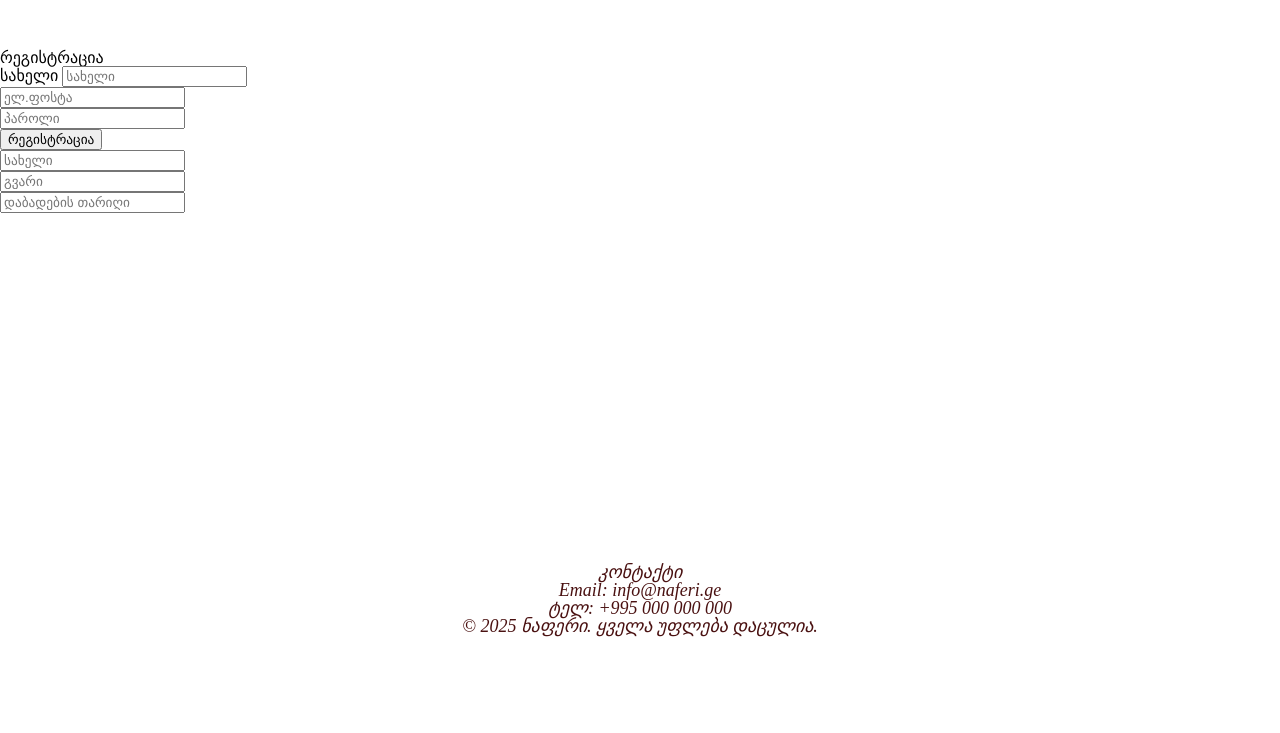
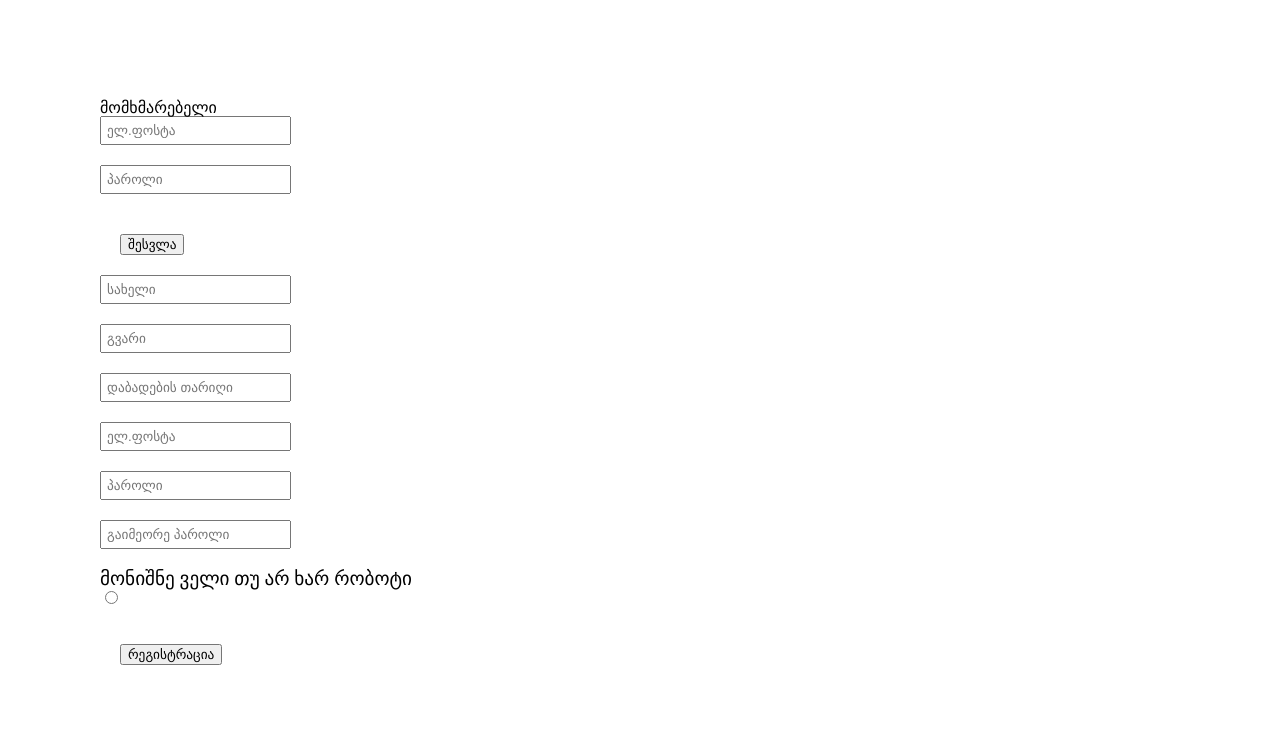
Before and after one commit to shavliashvilinina-coder/New-Project, a plain HTML site: page contact.html in a window 1280 px wide. Shown: the part 219-952 px from the top of the page. Before the commit the page ends 904 px from the top, so only its background shows below. Drawn offline with Linux system fonts and the light colour scheme.

Commit message:
add contact.html

```diff
--- a/contact.html
+++ b/contact.html
@@ -9,7 +9,7 @@
     <link rel="stylesheet" href="./responsiv.css">
 
 </head>
-<header class="header_catalog">
+<header class="header_contact">
     <div class="brand">
       <img src="./logo/Classic-Wine-Brand-SVG-Vector-Logo-.svg" alt="logo" />
       <h1 class="logo">ნაფერი</h1>
@@ -21,25 +21,44 @@
 
     <!-- <img src="./img/Petit_guide_du_vin_blanc_et_de_ses_specificites.jpg" alt=""> -->
     <div class="modal-content">
-<form action="">
-    <h2>რეგისტრაცია</h2>
+<form action="registration">
+    <h2>მომხმარებელი</h2>
       <div>
-        <label for="">სახელი</label>
-        <input type="text" placeholder="სახელი" id="regName"></div>
+
+        <!-- <input type="text" placeholder="სახელი" id="regName"></div> -->
     <!--  დავამატო გვარის, დაბ.თარიღი,და დანარჩენი  ინფუთებიც (თემატურად)-->
 
       <div><input type="email" placeholder="ელ.ფოსტა" id="regEmail"></div>
 
       <div class="password"><input type="password" placeholder="პაროლი" id="regPassword"></div>
 
-      <div class="registerUser"><button onclick="registerUser()">რეგისტრაცია</button></div>
+      <div class="Login"><button onclick="(login)">შესვლა</button></div>
+
+
 
     <div class="name"><input type="name" placeholder="სახელი" id="regname"></div>
 
     <div class="surname" ><input type="surname" placeholder="გვარი" id="regsurname"></div>
 
 
-    <div class="dateofbirth"><input type="dateofbirth" placeholder="დაბადების თარიღი" id="regdateofbirth"></div>
+
+    <div class="data"><input type="data" placeholder="დაბადების თარიღი" id="data"></div>
+
+     <div><input type="email" placeholder="ელ.ფოსტა" id="regEmail"></div>
+
+      <div class="password"><input type="password" placeholder="პაროლი" id="regPassword"></div>
+
+      <div class="password"><input type="password" placeholder="გაიმეორე პაროლი" id="regPassword"></div>
+
+
+
+    <div class="acept">
+      <p>მონიშნე ველი თუ არ ხარ რობოტი</p>
+ <div class="radio"><input type="radio" placeholder="არ ვარ რობოტი"></div>
+    </div>
+
+
+    <div class="registerUser"><button onclick="registerUser()">რეგისტრაცია</button></div>
 </form>
 
   </div>
--- a/responsiv.css
+++ b/responsiv.css
@@ -19,3 +19,12 @@
         display: none;
     }
  }
+ .modal-content
+    input, label {
+    margin-bottom: 20px;
+    display: block;
+
+
+
+
+}
--- a/style.css
+++ b/style.css
@@ -134,8 +134,9 @@
   background: #d8c1889e;
   align-items: center;
   padding-top: 20px;
+
   padding-bottom: 20px;
-  /* margin-bottom: 20px; */
+
   background-image: url(./img/vinogradniki-09.2e16d0ba.fill-720x405.jpg);
   background-size: cover;
 }
@@ -150,6 +151,40 @@
   font-style: italic;
 }
 
+/* ეს არის კონტაქტის გვერდი */
+
+.header_contact {
+  display: flex;
+
+  justify-content: space-around;
+  background: #d8c1889e;
+  align-items: center;
+  padding-top: 20px;
+  padding-bottom: 20px;
+  background-image: url(./img/vinogradniki-09.2e16d0ba.fill-720x405.jpg);
+  background-size: cover;
+}
+
 .modal-content {
-    padding-top: 50px;
+  padding-top: 50px;
+
+  padding: 100px;
 }
+.Login {
+  padding: 20px;
+}
+
+input {
+  padding: 5px;
+}
+.registerUser {
+  padding: 20px;
+}
+
+/* .registerModal {
+} */
+
+.acept {
+    font-size: larger;
+
+}
```
